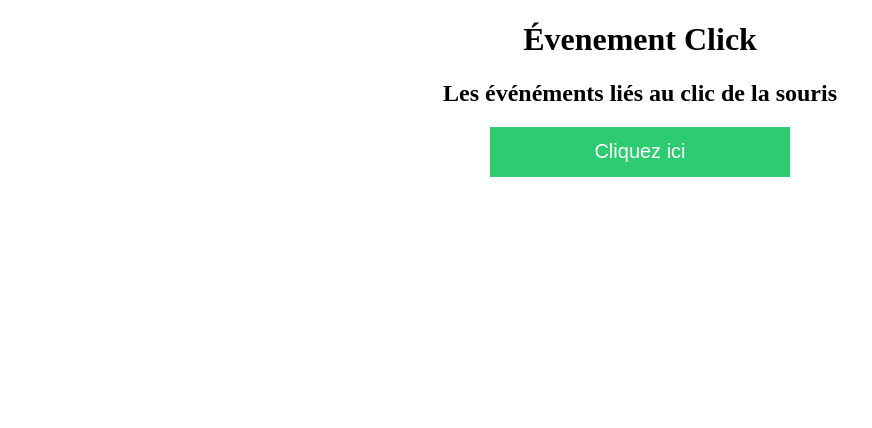
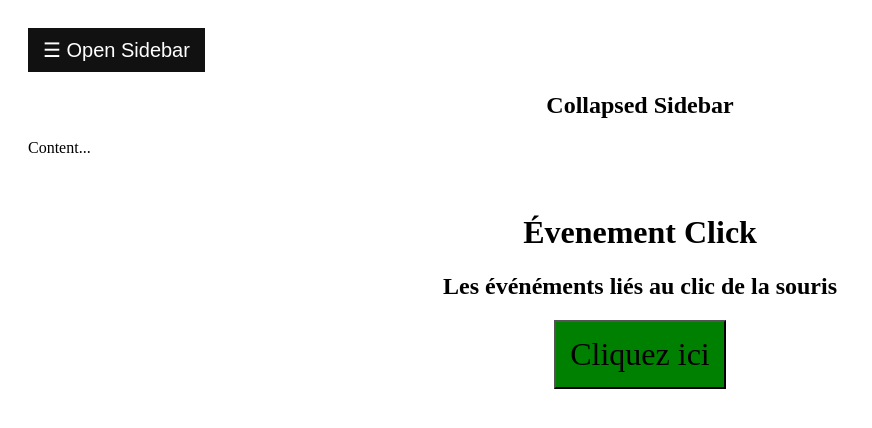
Before and after one commit to Widka/projet, a PHP site: page / in a window 1280 px wide. Shown: the top 428 px of the page, without its empty margins (0-872 px from the left). Run offline with PHP 8.4, Linux system fonts and the light colour scheme.

Commit message:
Travail reussi, bordel

```diff
--- a/Jour12/assets/css/style.css
+++ b/Jour12/assets/css/style.css
@@ -1,15 +1,3 @@
-#Popup
-{
-    height: 50px;
-    width: 300px;
-    background-color: #2ecc71;
-    color: #ffffff;
-    font-family: Arial, Helvetica, sans-serif;
-    font-size: 20px;
-    border: none;
-    cursor: pointer;
-    margin: 0 auto;
-}
 .button-container
 {
     width: 100%;
@@ -35,3 +23,60 @@ h2
 {
     text-align: center;
 }
+.sidebar {
+    height: 100%;
+    width: 0;
+    position: fixed;
+    z-index: 1;
+    top: 0;
+    left: 0;
+    background-color: #111;
+    overflow-x: hidden;
+    padding-top: 60px;
+    transition: 0.5s;
+  }
+
+.sidebar a {
+    padding: 8px 8px 8px 32px;
+    text-decoration: none;
+    font-size: 25px;
+    color: #818181;
+    display: block;
+    transition: 0.3s;
+  }
+
+
+  }
+
+.sidebar .closebtn {
+    position: absolute;
+    top: 0;
+    right: 25px;
+    font-size: 36px;
+    margin-left: 50px;
+  }
+
+
+  .openbtn {
+    font-size: 20px;
+    cursor: pointer;
+    background-color: #111;
+    color: white;
+    padding: 10px 15px;
+    border: none;
+  }
+
+  .openbtn:hover {
+    background-color: #444;
+  }
+
+
+  #main {
+    transition: margin-left .5s;
+    padding: 20px;
+  }
+
+@media screen and (max-height: 450px) {
+    .sidebar {padding-top: 15px;}
+    .sidebar a {font-size: 18px;}
+  }
--- a/Jour12/assets/js/app.js
+++ b/Jour12/assets/js/app.js
@@ -1,4 +1,18 @@
-let PushButton = document.querySelector("#Popup")
-PushButton.onClick = function(){
-    window.open("popup.php")
+const popup = document.querySelector("#popup");
+
+popup.addEventListener('click', openPopup)
+
+function openPopup()
+{
+    window.open('popup.php', target="_blank");
 }
+function openNav()
+{
+    document.getElementById("mySidebar").style.width = "250px";
+    document.getElementById("main").style.marginLeft = "250px";
+}
+function closeNav()
+{
+    document.getElementById("mySidebar").style.width = "0";
+    document.getElementById("main").style.marginLeft = "0";
+}
--- a/Jour12/index.php
+++ b/Jour12/index.php
@@ -7,15 +7,35 @@
         <title>Click JS</title>
     </head>
     <body>
-    <h1>Évenement Click</h1>
+    <header>
+    <div id="mySidebar" class="sidebar">
+            <a href="javascript:void(0)" class="closebtn" onclick="closeNav()">&times;</a>
+            <a href="#">About</a>
+            <a href="#">Services</a>
+            <a href="#">Clients</a>
+            <a href="#">Contact</a>
+        </div>
+
+
+        <div id="main">
+            <button class="openbtn" onclick="openNav()">&#9776; Open Sidebar</button>
+            <h2>Collapsed Sidebar</h2>
+            <p>Content...</p>
+        </div>
+    </header>
+    <main>
+        <h1>Évenement Click</h1>
             <div>
-                <script src="assets/js/app.js"></script>
                 <h2>Les événéments liés au clic de la souris</h2>
                 <div id="Modal">
                     <div class="button-container">
-                        <button id="Popup" onclick=("#Modal")>Cliquez ici</button>
+                    <input id="popup" type="button" value="Cliquez ici"
+                    style="background-color: green;padding: 14px;font-size: xx-large;font-family: serif;">
                     </div>
                 </div>
                 <script src="assets/js/app.js"></script>
+    </main>
+    <footer>
+    </footer>
     </body>
 </html>
--- a/Jour12/popup.php
+++ b/Jour12/popup.php
@@ -7,6 +7,6 @@
     <link rel="stylesheet" href="assets/css/style.css">
 </head>
 <body>
-
+    <H1>Good job !</H1>
 </body>
 </html>
```
